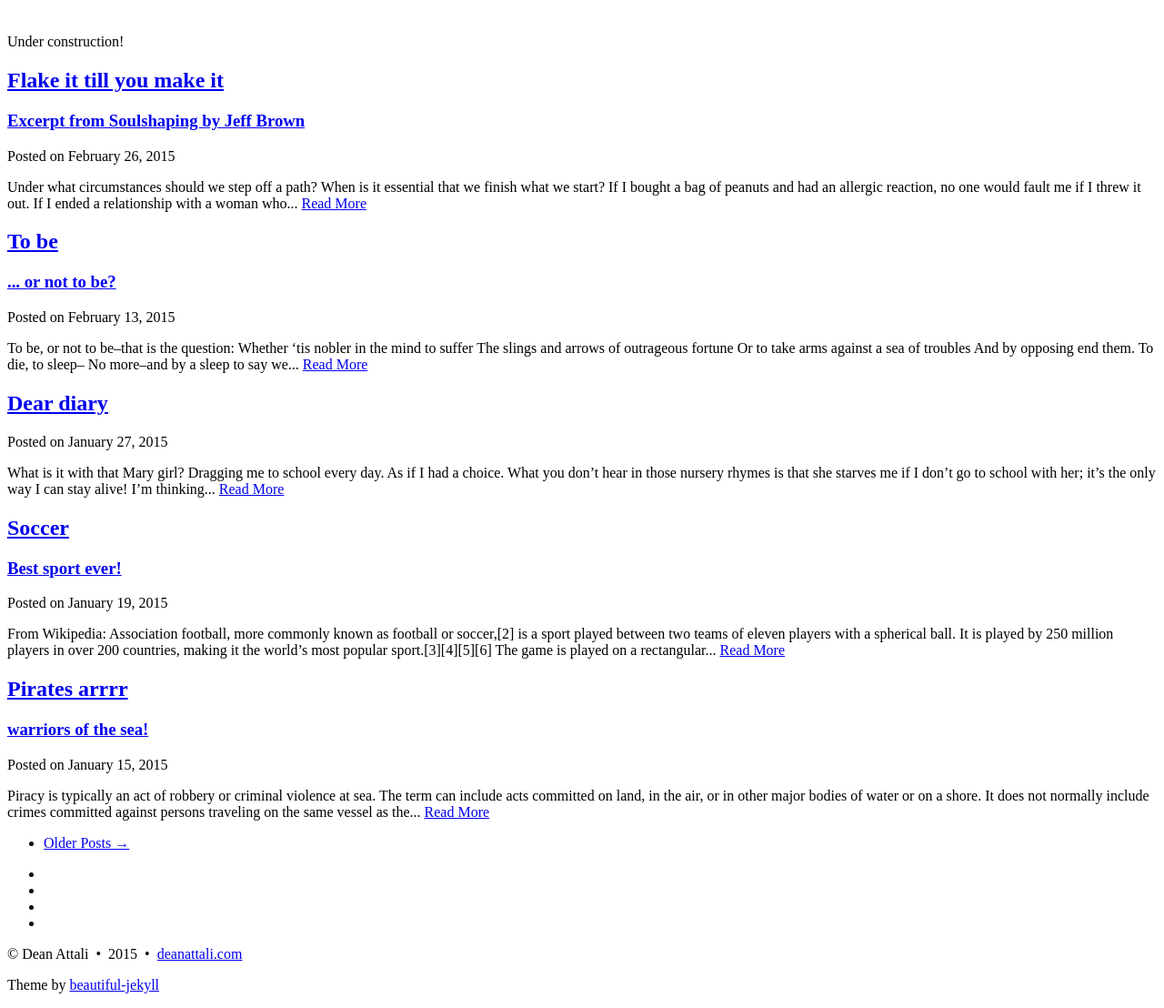
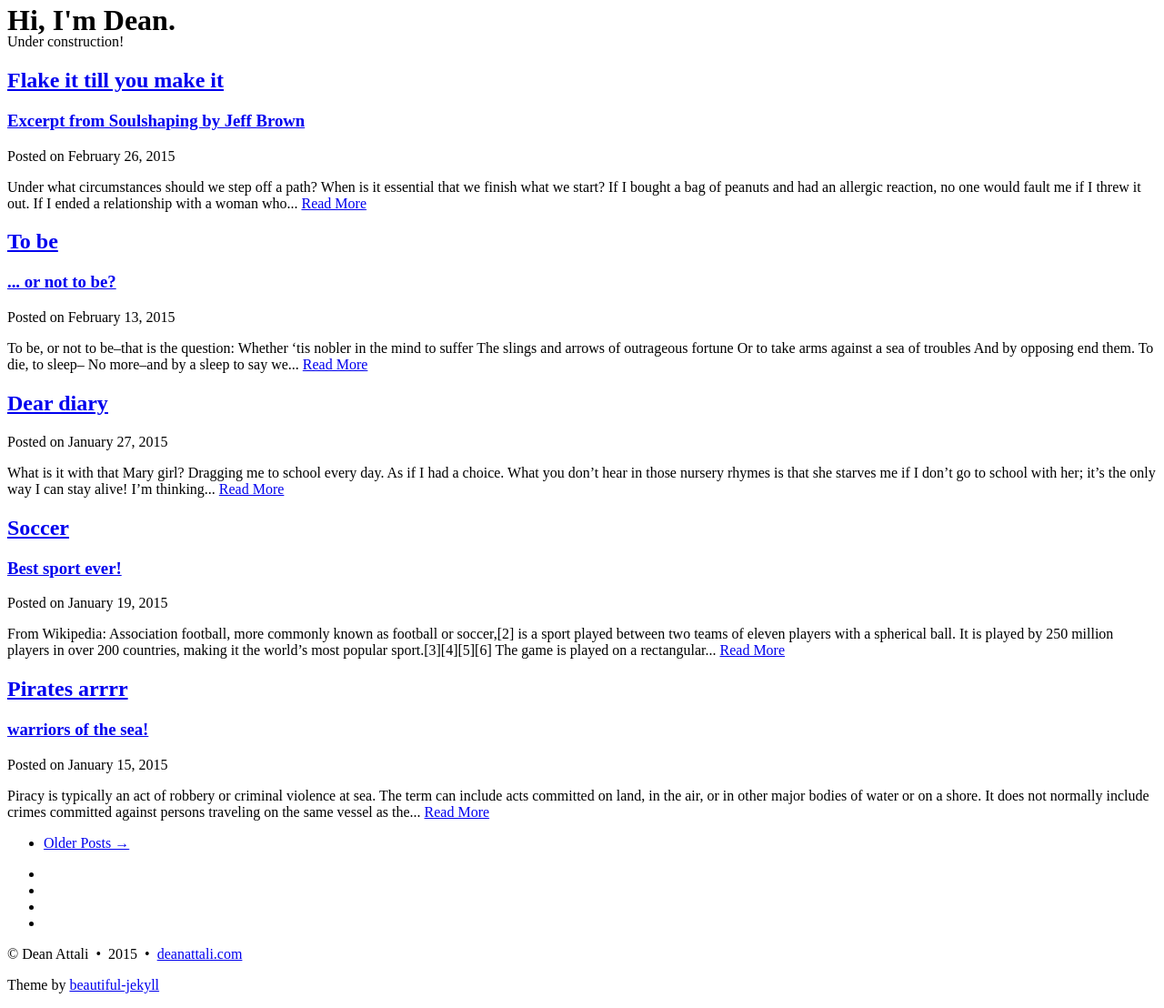
Before and after one commit to daattali/daattali.github.io, a Jekyll site: the page built from index.html, in a window 1280 px wide. Shown: the part 473-1581 px from the top of the page at 91% size. Built offline with Jekyll 4.4.1, drawn with Linux system fonts in a browser that asks for light colours; Markdown is read by kramdown in place of the engine named in the settings; the list of posts is cut into pages by our own code.

Commit message:
improve typed area

```diff
--- a/css/index.css
+++ b/css/index.css
@@ -9,7 +9,7 @@
   opacity: 1;
 }
 
-.page-heading .subheading-section {
+.page-heading{
   position: relative;
   top: 40px;
   -webkit-transition: all 0.7s ease-in-out;
@@ -17,7 +17,7 @@
   transition: all 0.7s ease-in-out;
 }
 
-.page-heading.move-up .subheading-section {
+.page-heading.move-up {
   top: 0;
 }
 
```
